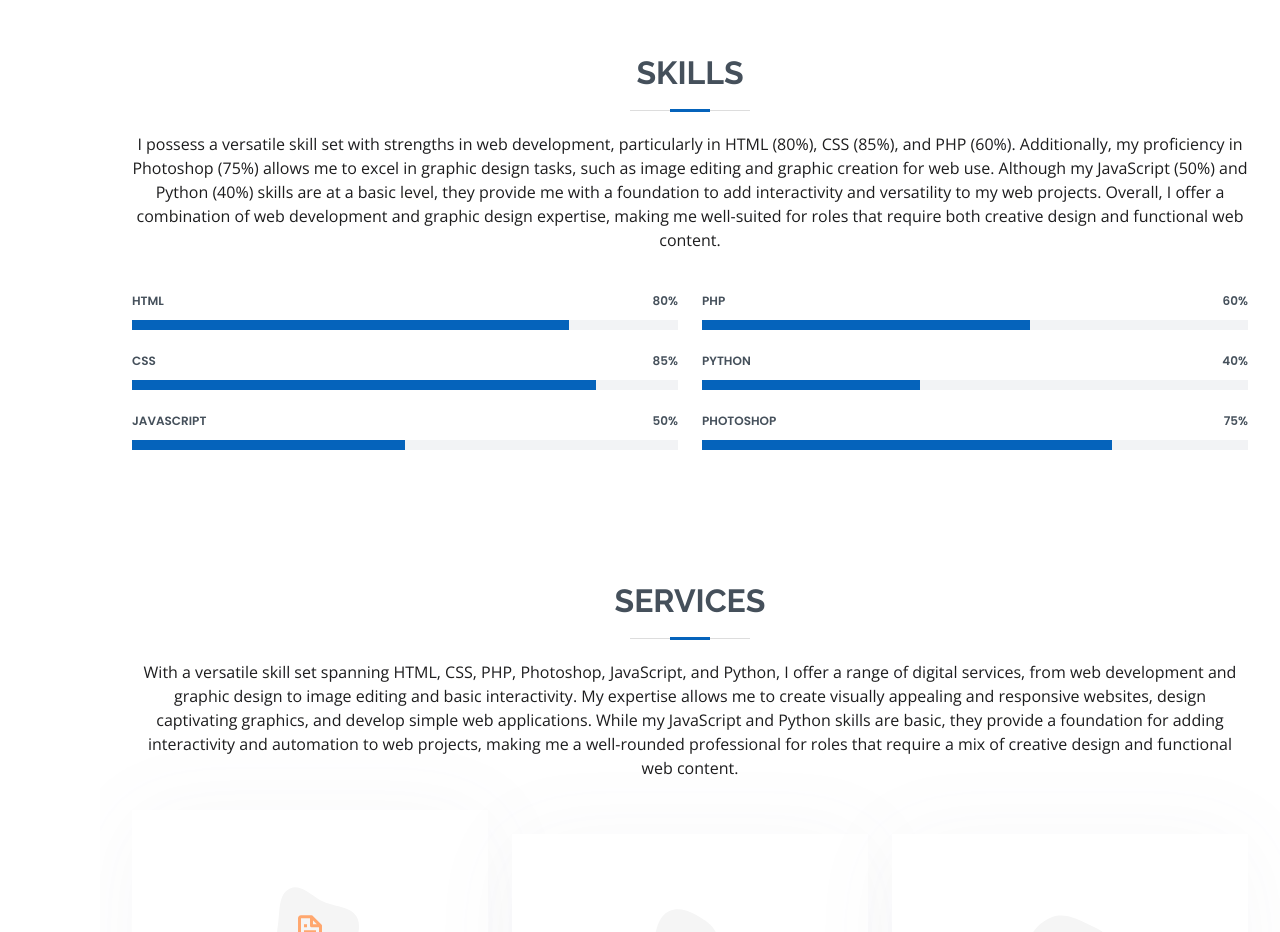
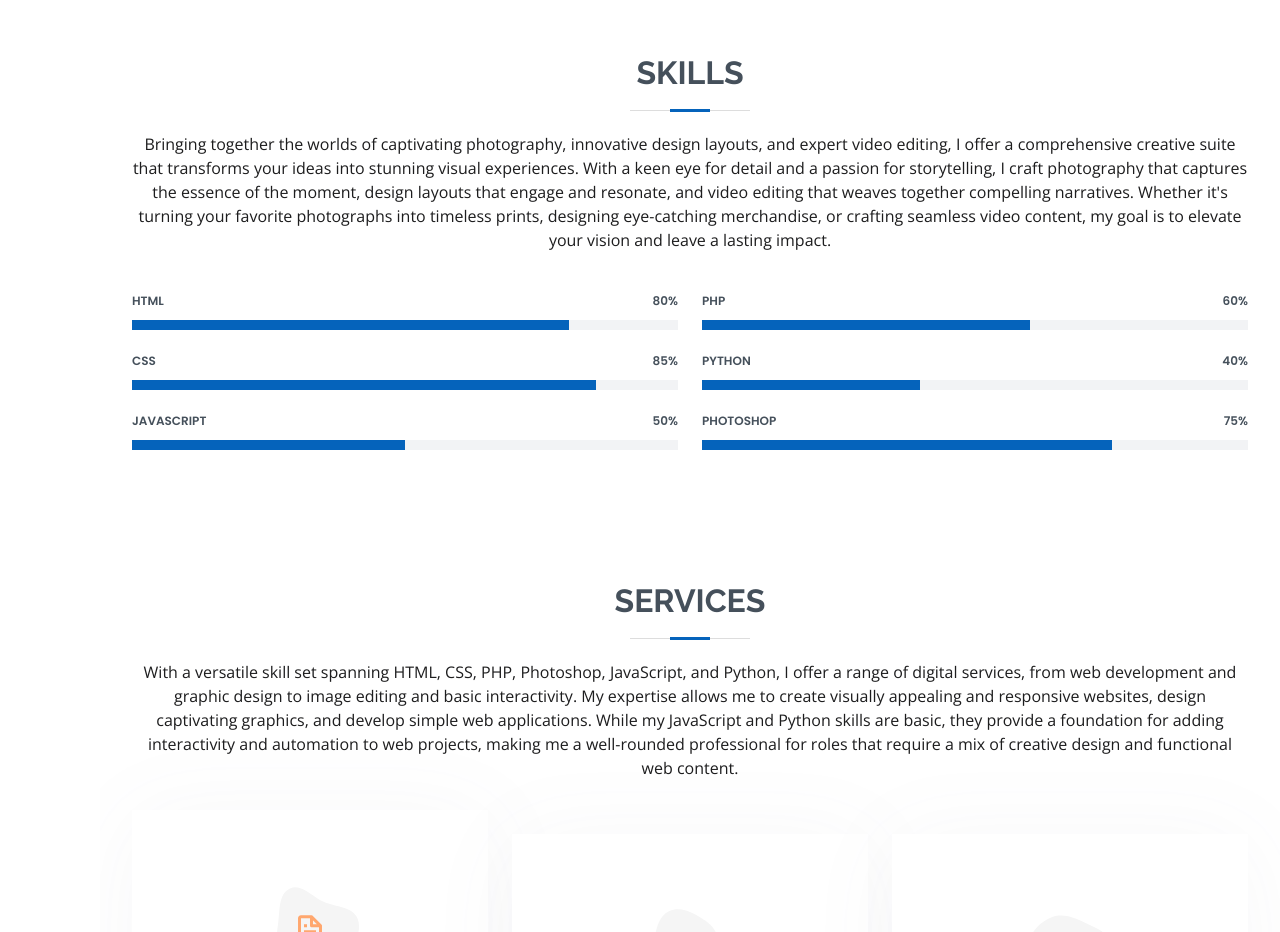
Before and after one commit to Fritz0223/fritzquije-curriculum-vitae, a plain HTML site: page index.html in a window 1280 px wide. Shown: the part 3480-4412 px from the top of the page. Drawn offline with nearby package versions, Linux system fonts and the light colour scheme.

Commit message:
Update index.html

```diff
--- a/index.html
+++ b/index.html
@@ -310,15 +310,7 @@ hometown. What sets me apart is my ability to thrive under pressure, making me a
 
     <div class="section-title">
       <h2>Skills</h2>
-      <p>I possess a versatile skill set with strengths in web development,
-        particularly in HTML (80%), CSS (85%), and PHP (60%). Additionally,
-        my proficiency in Photoshop (75%) allows me to excel in graphic design
-        tasks, such as image editing and graphic creation for web use. Although
-        my JavaScript (50%) and Python (40%) skills are at a basic level, they
-        provide me with a foundation to add interactivity and versatility to my web
-        projects. Overall, I offer a combination of web development and graphic
-        design expertise, making me well-suited for roles that require both creative
-        design and functional web content.</p>
+      <p>Bringing together the worlds of captivating photography, innovative design layouts, and expert video editing, I offer a comprehensive creative suite that transforms your ideas into stunning visual experiences. With a keen eye for detail and a passion for storytelling, I craft photography that captures the essence of the moment, design layouts that engage and resonate, and video editing that weaves together compelling narratives. Whether it's turning your favorite photographs into timeless prints, designing eye-catching merchandise, or crafting seamless video content, my goal is to elevate your vision and leave a lasting impact.</p>
     </div>
 
     <div class="row skills-content">
```
